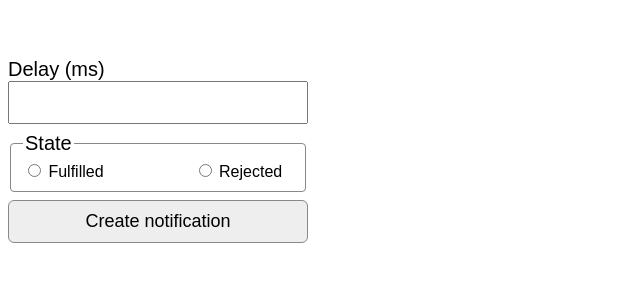
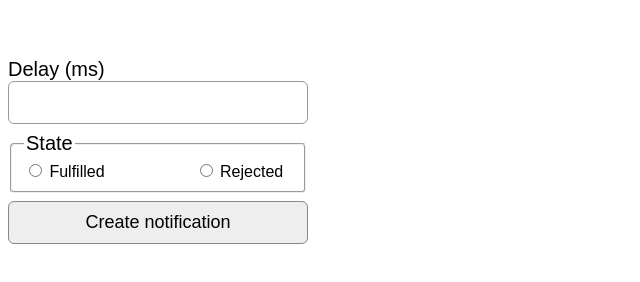
Before and after one commit to Aleks-snow/goit-js-hw-10, a website built with Vite: page src/2-snackbar.html in a window 1280 px wide. Shown: the full height of the page, 0-640 px from the left. Built offline with nearby package versions, Linux system fonts and the light colour scheme; a script that the page names is missing.

Commit message:
hw-js-10

```diff
--- a/src/2-snackbar.html
+++ b/src/2-snackbar.html
@@ -30,7 +30,6 @@
 
     <button type="submit">Create notification</button>
   </form>
-  <script src="https://cdn.jsdelivr.net/npm/izitoast@1.4.0/dist/js/iziToast.min.js"></script>
   <script type="module" src="./js/2-snackbar.js"></script>
 </body>
 
--- a/src/css/styles.css
+++ b/src/css/styles.css
@@ -57,7 +57,6 @@ button[data-start]:disabled {
 
 .label {
   font-size: 12px;
-  color: #464545;
   text-transform: uppercase;
   margin-top: 4px;
   letter-spacing: 1px;
@@ -78,14 +77,15 @@ button[data-start]:disabled {
 }
 
 input[type="number"] {
-  font-size: 20px;
-  padding: 8px;
+  font-size: 18px;
+  padding: 10px;
+  border: 1px solid #999;
+  border-radius: 6px;
 }
 
 input[type="number"]:focus {
   outline: 1px solid #005cff;
-  border-radius: 2px;
-
+  border-color: #005cff;
 }
 
 fieldset {
@@ -93,7 +93,6 @@ fieldset {
   flex-direction: wrap;
   gap: 90px;
   font-size: 16px;
-  border: 1px solid #888;
   border-radius: 4px;
 }
 
```
